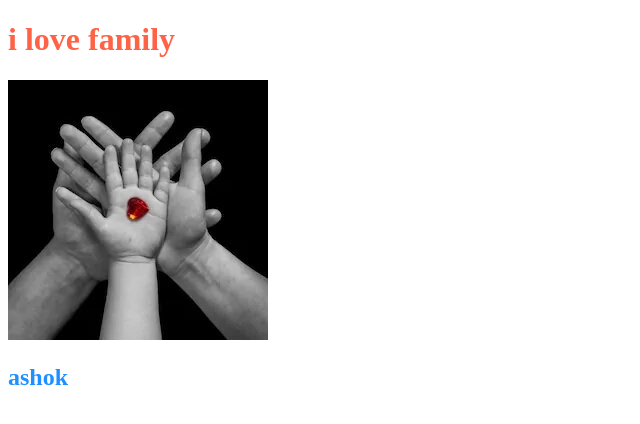
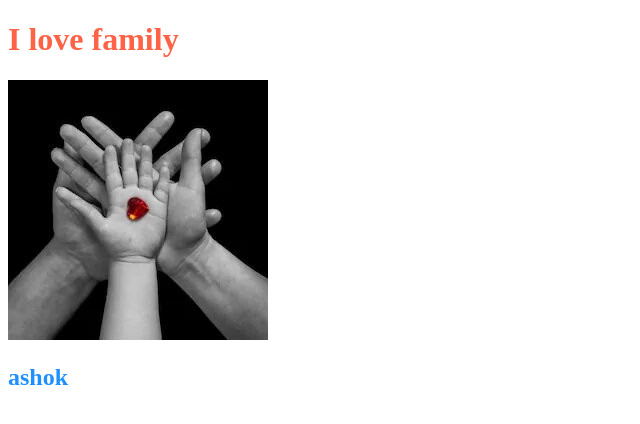
Before and after one commit to Ashokm96/test, a plain HTML site: page index.html in a window 1280 px wide. Shown: the full height of the page, 0-640 px from the left. Drawn offline with Linux system fonts and the light colour scheme.

Commit message:
Update index.html

```diff
--- a/index.html
+++ b/index.html
@@ -2,7 +2,7 @@
 <html>
 <body>
 
-<h1 style="color:Tomato;">i love family</h1>
+<h1 style="color:Tomato;">I love family</h1>
 
 <img src="family.jpg" alt="hello">
 
```
